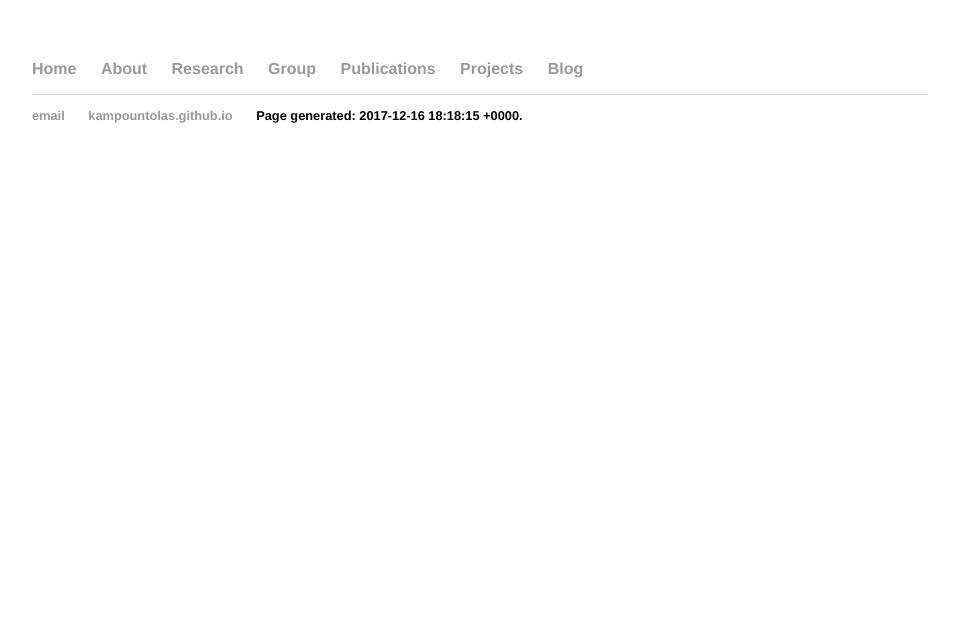
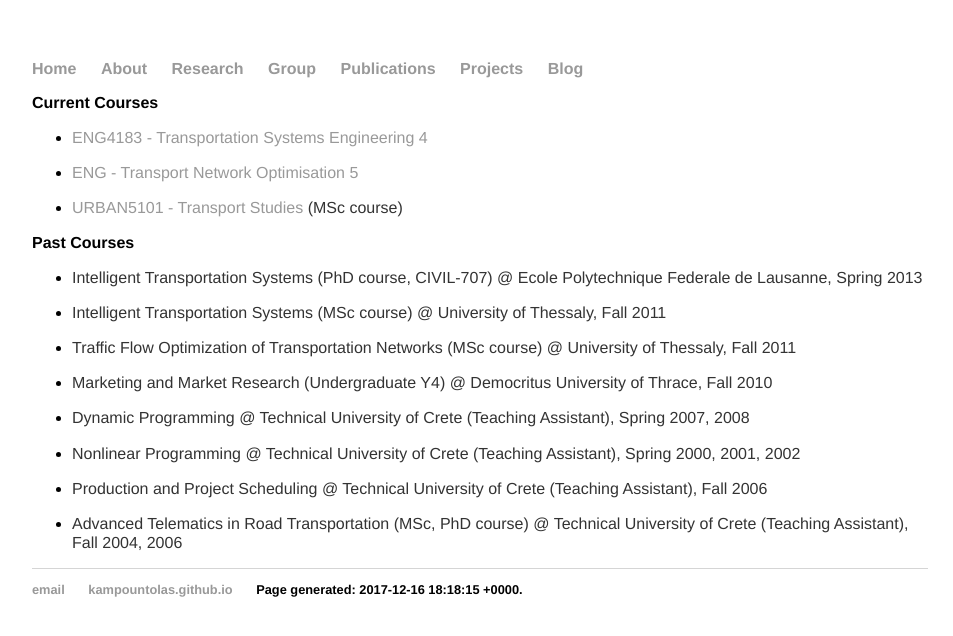
Before and after one commit to kampountolas/kampountolas.github.io, a Jekyll site: the page built from about/index.html, in a window 1280 px wide. Shown: the top 636 px of the page, without its empty margins (160-1113 px from the left). Built offline with Jekyll 4.4.1, drawn with Linux system fonts in a browser that asks for light colours; nearby versions of some CDN libraries.

Commit message:
Update index.html

```diff
--- a/about/index.html
+++ b/about/index.html
@@ -1,10 +1,34 @@
 ---
 layout: default
-title: About
+title: Teaching
 ---
 <div class="blurb">
-<!--
-	<h3>Nothing here yet!</h3>
-	<p>about</p>
--->
+<h2>Current Courses</h2>
+<ul>
+    <li><p><a href="https://moodle2.gla.ac.uk/course/view.php?id=4016">ENG4183 - Transportation Systems Engineering 4</a></p>
+</li>
+    <li><p><a href="https://moodle2.gla.ac.uk/login/index.php">ENG - Transport Network Optimisation 5</a></p>
+    </li>
+    <li><p><a href="https://moodle2.gla.ac.uk/course/view.php?id=7332">URBAN5101 - Transport Studies</a> (MSc course)</p>
+    </li>
+</ul>
+<h2>Past Courses</h2>
+<ul>
+    <li><p>Intelligent Transportation Systems (PhD course, CIVIL-707) @ Ecole Polytechnique Federale de Lausanne, Spring 2013</p>
+    </li>
+    <li><p>Intelligent Transportation Systems (MSc course) @ University of Thessaly, Fall 2011</p>
+    </li>
+    <li><p>Traffic Flow Optimization of Transportation Networks (MSc course) @ University of Thessaly, Fall 2011</p>
+    </li>
+    <li><p>Marketing and Market Research (Undergraduate Y4) @ Democritus University of Thrace, Fall 2010</p>
+    </li>
+    <li><p>Dynamic Programming @ Technical University of Crete (Teaching Assistant), Spring 2007, 2008</p>
+    </li>
+    <li><p>Nonlinear Programming @ Technical University of Crete (Teaching Assistant), Spring 2000, 2001, 2002</p>
+    </li>
+    <li><p>Production and Project Scheduling @ Technical University of Crete (Teaching Assistant), Fall 2006</p>
+    </li>
+    <li><p>Advanced Telematics in Road Transportation (MSc, PhD course) @ Technical University of Crete (Teaching Assistant), Fall 2004, 2006</p>
+    </li>
+</ul>
 </div><!-- /.blurb -->
```
